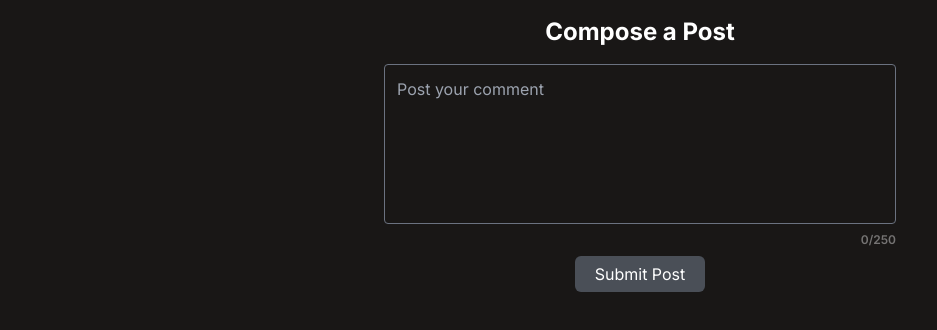
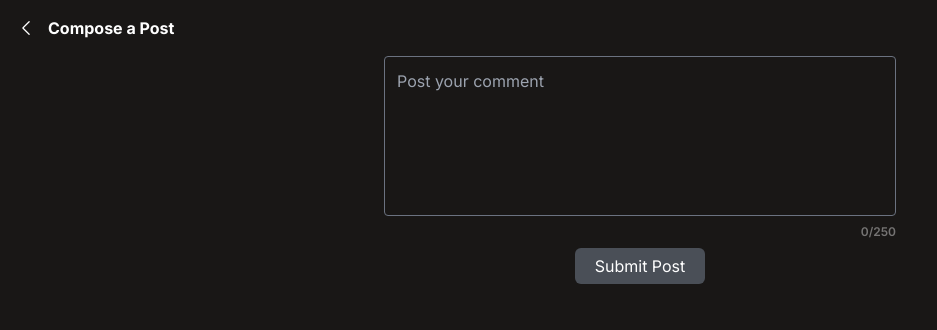
Before and after one commit to IamHenryOkeke/social-media-web-app, a Next.js app: page /create-post in a window 1280 px wide. Shown: the top 330 px of the page, without its empty margins (0-937 px from the left). Built offline with nearby package versions, Linux system fonts and the light colour scheme; no server answers.

Commit message:
Added previous page button for allpages

```diff
--- a/app/create-post/page.tsx
+++ b/app/create-post/page.tsx
@@ -2,6 +2,7 @@ import type { Metadata } from 'next'
 import React from 'react'
 import CreatePost from './create-post'
 import { auth } from '@/auth'
+import PreviousPageButton from '../ui/PreviousPageButton'
 
 export const metadata: Metadata = {
   title: "Create Post",
@@ -10,9 +11,14 @@ export const metadata: Metadata = {
 export default async function page() {
   const session = await auth()
   return (
-    <div className='flex flex-col items-center justify-center'>
-      <h1 className='my-4 font-bold text-2xl'>Compose a Post</h1>
-      <CreatePost id={session?.user?.id}/>
+    <div className=''>
+      <div className='p-4 flex gap-3 items-center'>
+        <PreviousPageButton />
+        <h3 className='font-bold'>
+          Compose a Post
+        </h3>
+      </div>
+      <CreatePost id={session?.user?.id} />
     </div>
   )
 }
--- a/app/profile/[username]/page.tsx
+++ b/app/profile/[username]/page.tsx
@@ -5,6 +5,7 @@ import { getUserByUsername, getUserPost } from '../../lib/data';
 import PostCard from './PostCard';
 import { PencilSquareIcon } from '@heroicons/react/24/outline';
 import Link from 'next/link';
+import PreviousPageButton from '@/app/ui/PreviousPageButton';
 
 export default async function Profile({ params }: { params: { username: string } }) {
   const user = await auth()
@@ -12,9 +13,12 @@ export default async function Profile({ params }: { params: { username: string }
   const userPosts = await getUserPost(params.username)
   return (
     <main>
-      <h2 className='my-5 font-bold text-center text-xl'>
-        User Profile
-      </h2>
+      <div className='p-4 flex gap-3 items-center'>
+        <PreviousPageButton />
+        <h3 className='font-bold'>
+          User Profile
+        </h3>
+      </div>
       <div className='flex flex-col items-center gap-2'>
         <div className='relative'>
           <Image className='h-20 w-20 rounded-full' src={userData?.image || ''} alt="User Avatar" width={300} height={100} />
--- a/app/profile/[username]/update/page.tsx
+++ b/app/profile/[username]/update/page.tsx
@@ -2,14 +2,20 @@ import React from 'react'
 import UpdateForm from './update-form'
 import { auth } from '@/auth'
 import { getUserByEmail } from '@/app/lib/data'
+import PreviousPageButton from '@/app/ui/PreviousPageButton'
 
 export default async function page() {
   const user: any = await auth()
   const userData = await getUserByEmail(user?.user?.email)
   console.log(userData)
   return (
-    <div className='h-screen flex flex-col items-center justify-center'>
-      <h1 className='my-4 font-bold text-2xl'>Update your infos</h1>
+    <div>
+      <div className='p-4 flex gap-3 items-center'>
+        <PreviousPageButton />
+        <h3 className='font-bold'>
+          Update your infos
+        </h3>
+      </div>
       <UpdateForm userDetails={userData} />
     </div>
   )
```
